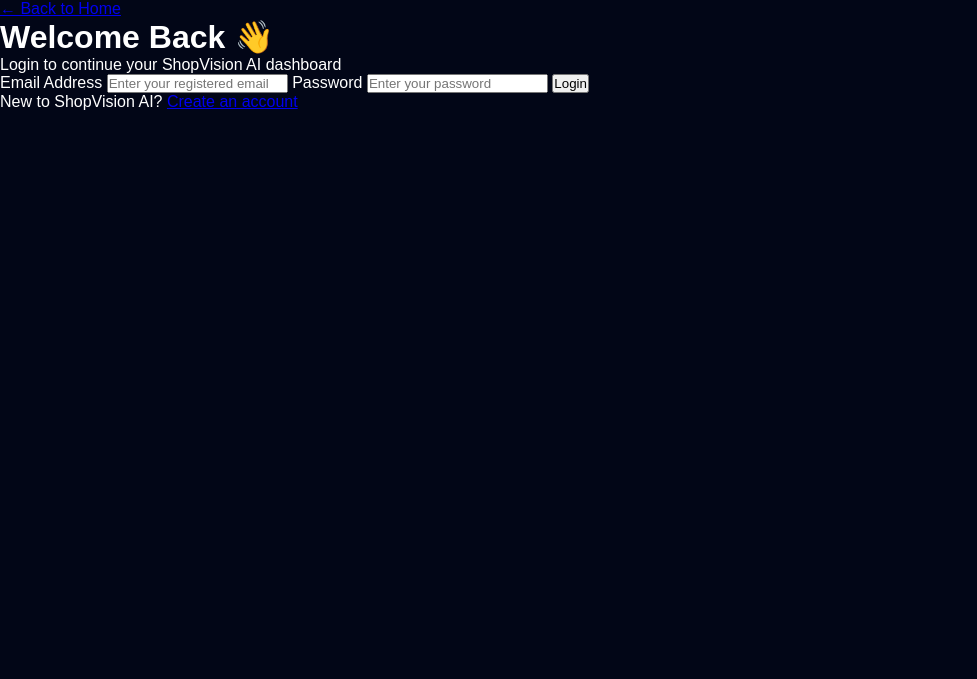
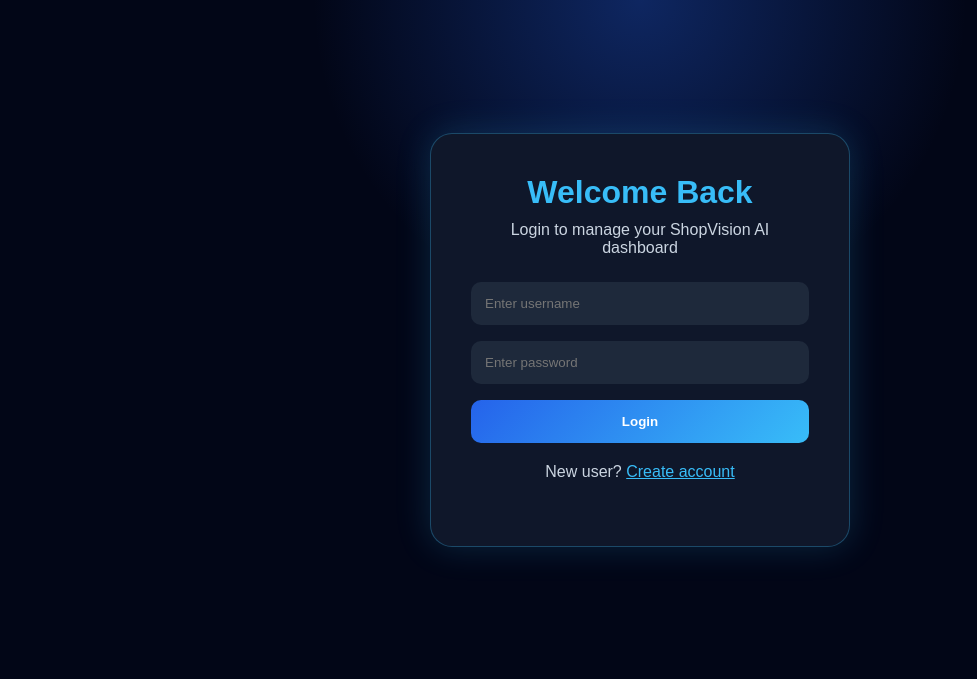
Before and after one commit to adhiappu0610-blip/shopvision-ai, a Flask app: page /login in a window 1280 px wide. Shown: the top 679 px of the page, without its empty margins (0-977 px from the left). Run offline with Flask 3, Linux system fonts and the light colour scheme.

Commit message:
Update login.html

```diff
--- a/templates/login.html
+++ b/templates/login.html
@@ -1,26 +1,23 @@
 {% extends "base.html" %}
+
 {% block content %}
 
-<a href="/" class="back-home">← Back to Home</a>
+<section class="auth-page">
+    <div class="auth-card">
+        <h2>Welcome Back</h2>
+        <p>Login to manage your ShopVision AI dashboard</p>
 
-<div class="auth-box">
-    <h1>Welcome Back 👋</h1>
-    <p>Login to continue your ShopVision AI dashboard</p>
+        <form method="POST">
+            <input type="text" name="username" placeholder="Enter username" required>
+            <input type="password" name="password" placeholder="Enter password" required>
 
-    <form method="POST">
-        <label>Email Address</label>
-        <input type="email" name="email" placeholder="Enter your registered email" required>
+            <button type="submit">Login</button>
+        </form>
 
-        <label>Password</label>
-        <input type="password" name="password" placeholder="Enter your password" required>
-
-        <button type="submit">Login</button>
-    </form>
-
-    <p class="auth-note">
-        New to ShopVision AI?
-        <a href="/register">Create an account</a>
-    </p>
-</div>
+        <p class="auth-link">
+            New user? <a href="/register">Create account</a>
+        </p>
+    </div>
+</section>
 
 {% endblock %}
```
